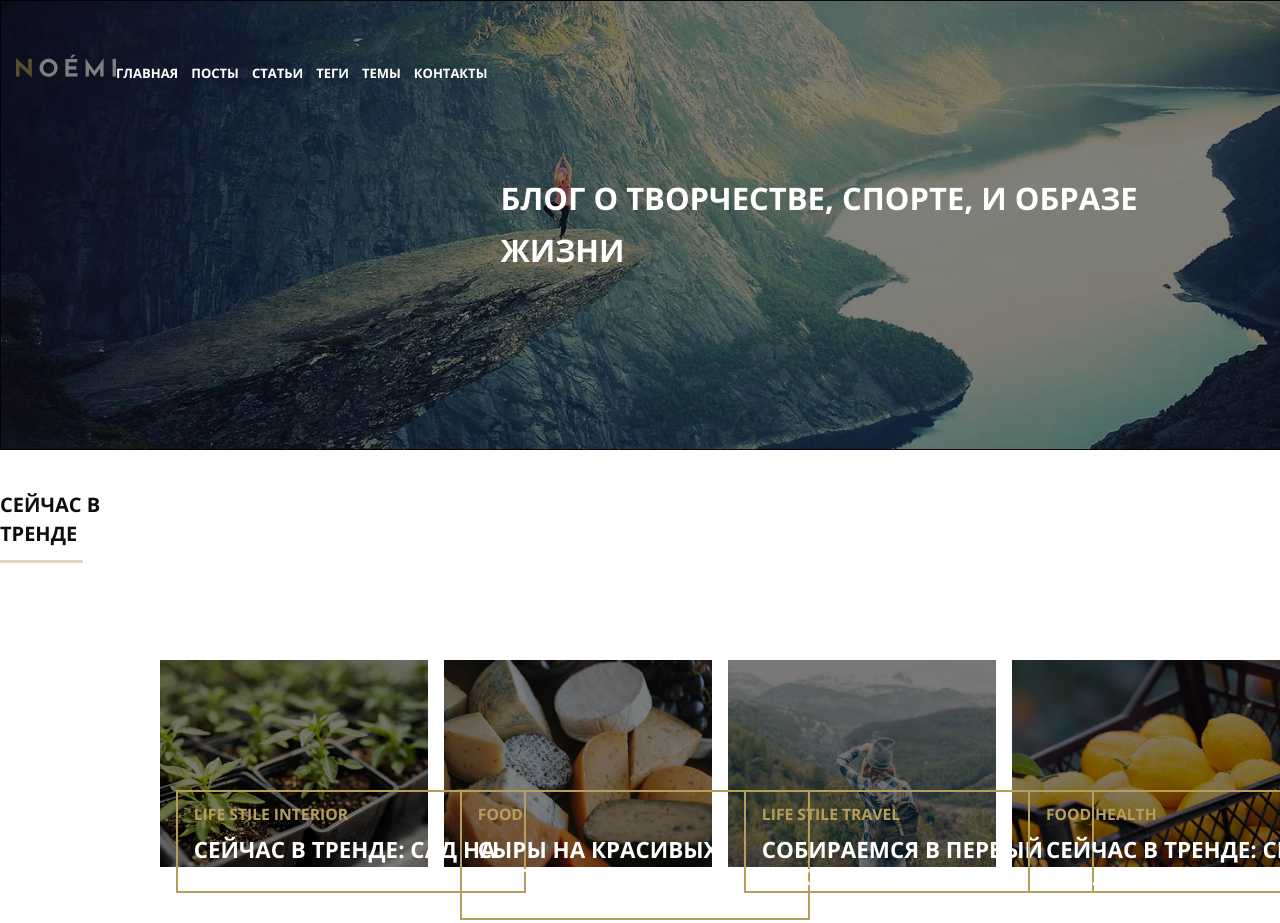
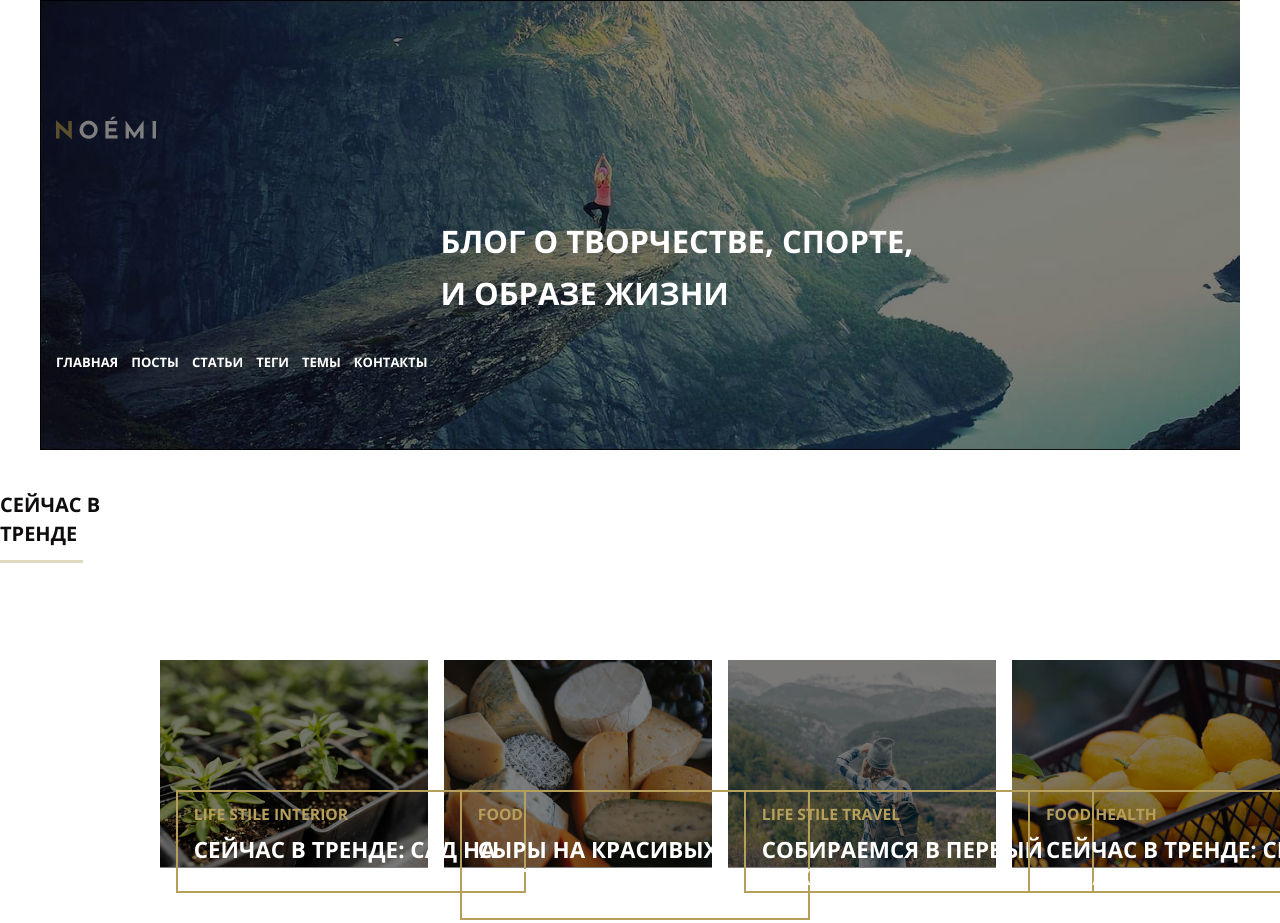
Before and after one commit to Jjeffreyy/mq-diplom, a plain HTML site: page index.html in a window 1280 px wide. Shown: the top 923 px of the page. Drawn offline with Linux system fonts and the light colour scheme; files whose address does not match are found by name.

Commit message:
Исправил

```diff
--- a/css/style.css
+++ b/css/style.css
@@ -16,42 +16,25 @@
    font-style: regular;
 }
 
-html,
-div,
-span,
+a {
+   text-decoration: none;
+}
+
 h1,
 h2,
 h3,
 h4,
 h5,
 h6,
-p,
-a,
-address,
-img,
-ol,
-ul,
-li,
-form,
-label,
-article,
-aside,
-footer,
-header,
-nav,
-section,
-time {
+p {
    margin: 0;
-   padding: 0;
-   border: 0;
-   font-size: 100%;
-   font: inherit;
-   vertical-align: baseline;
 }
 
 ol,
 ul {
-   list-style: none;
+   padding: 0;
+   margin: 0;
+   list-style-type: none;
 }
 
 *,
@@ -61,11 +44,18 @@ ul {
 }
 
 body {
+   width: 100%;
    max-width: 1660px;
    margin: 0 auto;
+   padding: 0;
+   font-family: "OpenSans";
 }
 
-.conteiner {}
+.conteiner {
+   width: 100%;
+   max-width: 1200px;
+   margin: 0 auto;
+}
 
 .header-conteiner {
    position: relative;
@@ -80,6 +70,9 @@ body {
 
 .header-top {
    display: flex;
+   justify-content: space-between;
+   align-items: center;
+   flex-wrap: wrap;
 
 }
 
@@ -95,9 +88,9 @@ body {
 }
 
 .main-title {
-   display: flex;
-   align-items: center;
-   margin: 0;
+
+   padding-top: 200px;
+   padding-right: 300px;
    font-size: 31px;
    font-family: "OpenSans";
    color: rgb(255, 255, 255);
--- a/index.html
+++ b/index.html
@@ -14,7 +14,7 @@
          <div class="header-top">
             <div class="logo">
                <a href="#">
-                  <img src="../mq-diplom/svg/noemi-logo.svg" alt="Логотип">
+                  <img src="svg/noemi-logo.svg" alt="Логотип">
                </a>
             </div>
             <nav class="header-menu">
```
